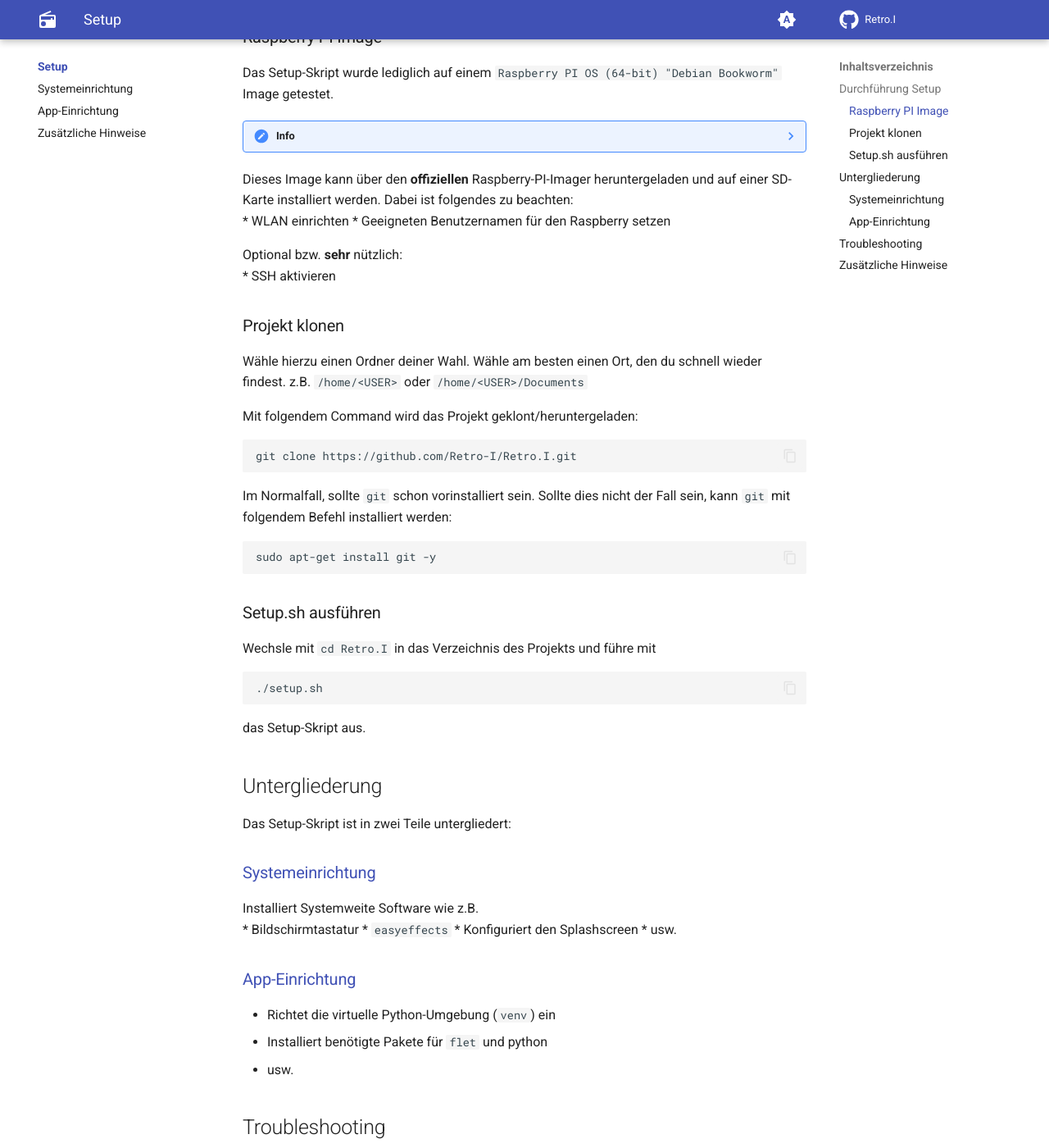
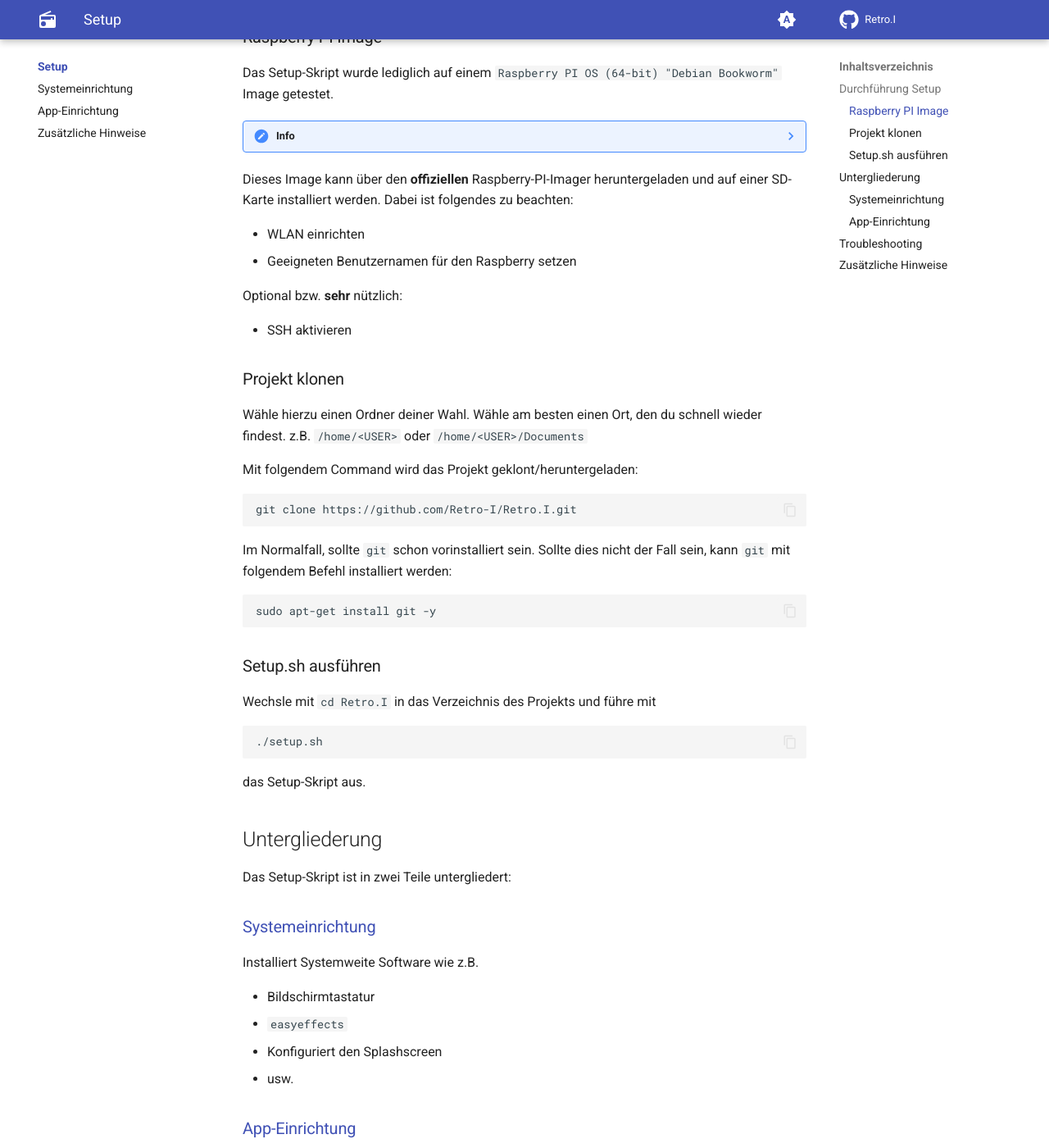
Before and after one commit to Retro-I/docs, an MkDocs documentation site: the page built from docs/setup/index.md, in a window 1280 px wide and 1400 px high, scrolled down 567 px. Shown: the whole window at 82% size. Built offline with MkDocs 1.6.1 and Material for MkDocs 9.7.7, drawn with Linux system fonts in a browser that asks for light colours; comment, search, counter and statistics services are not loaded.

Commit message:
further fixes for backslashes

```diff
--- a/docs/setup/index.md
+++ b/docs/setup/index.md
@@ -16,11 +16,13 @@ Das Setup-Skript wurde lediglich auf einem `Raspberry PI OS (64-bit) "Debian Boo
     Dass das Setup-Skript auf anderen OS' funktioniert ist nicht ausgeschlossen, aber auch nicht garantiert!
 
 Dieses Image kann über den **offiziellen** Raspberry-PI-Imager heruntergeladen und auf einer SD-Karte installiert werden.
-Dabei ist folgendes zu beachten: \
+Dabei ist folgendes zu beachten:
+
 * WLAN einrichten
 * Geeigneten Benutzernamen für den Raspberry setzen
 
-Optional bzw. **sehr** nützlich: \
+Optional bzw. **sehr** nützlich:
+
 * SSH aktivieren
 
 ### Projekt klonen
@@ -47,7 +49,8 @@ das Setup-Skript aus.
 Das Setup-Skript ist in zwei Teile untergliedert:
 
 ### [Systemeinrichtung](systemeinrichtung.md)
-Installiert Systemweite Software wie z.B. \
+Installiert Systemweite Software wie z.B.
+
 * Bildschirmtastatur
 * `easyeffects`
 * Konfiguriert den Splashscreen
```
Also changed, not shown: docs/setup/hinweise.md (+4 -2 lines).
